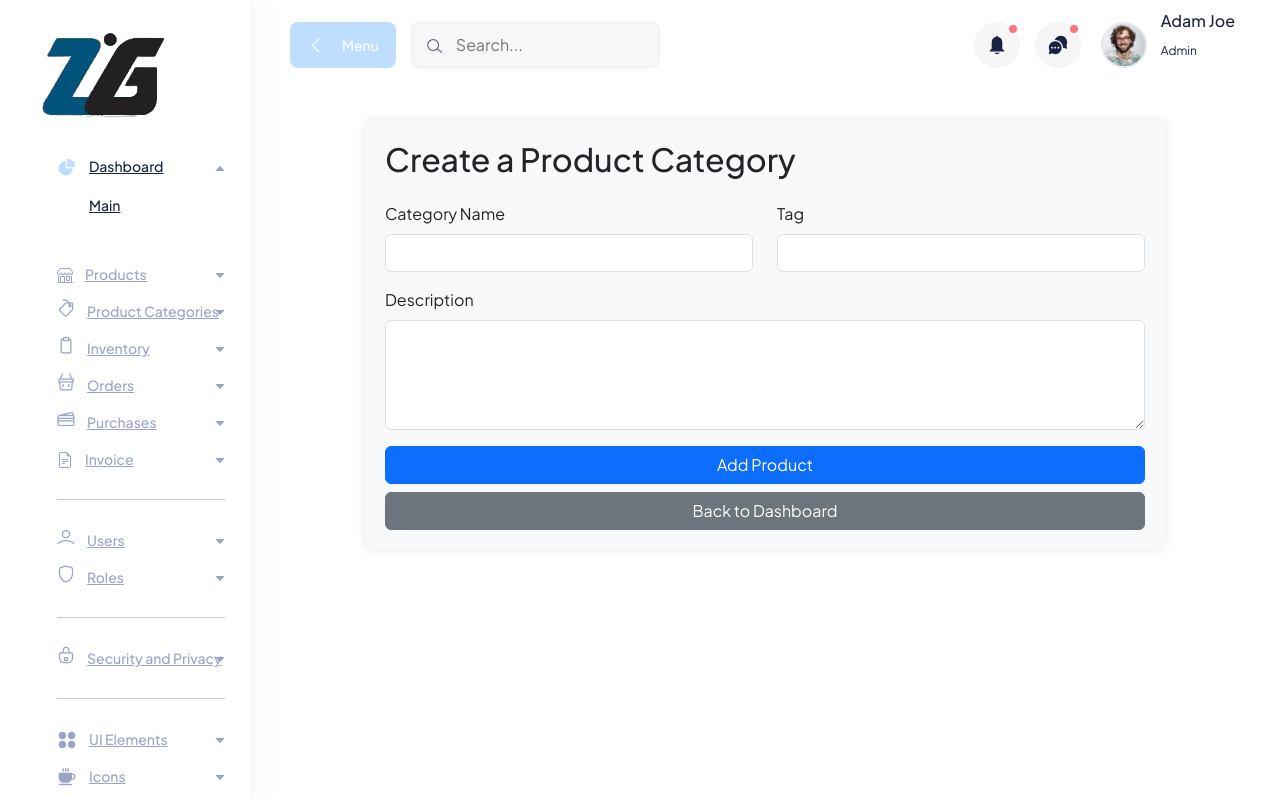
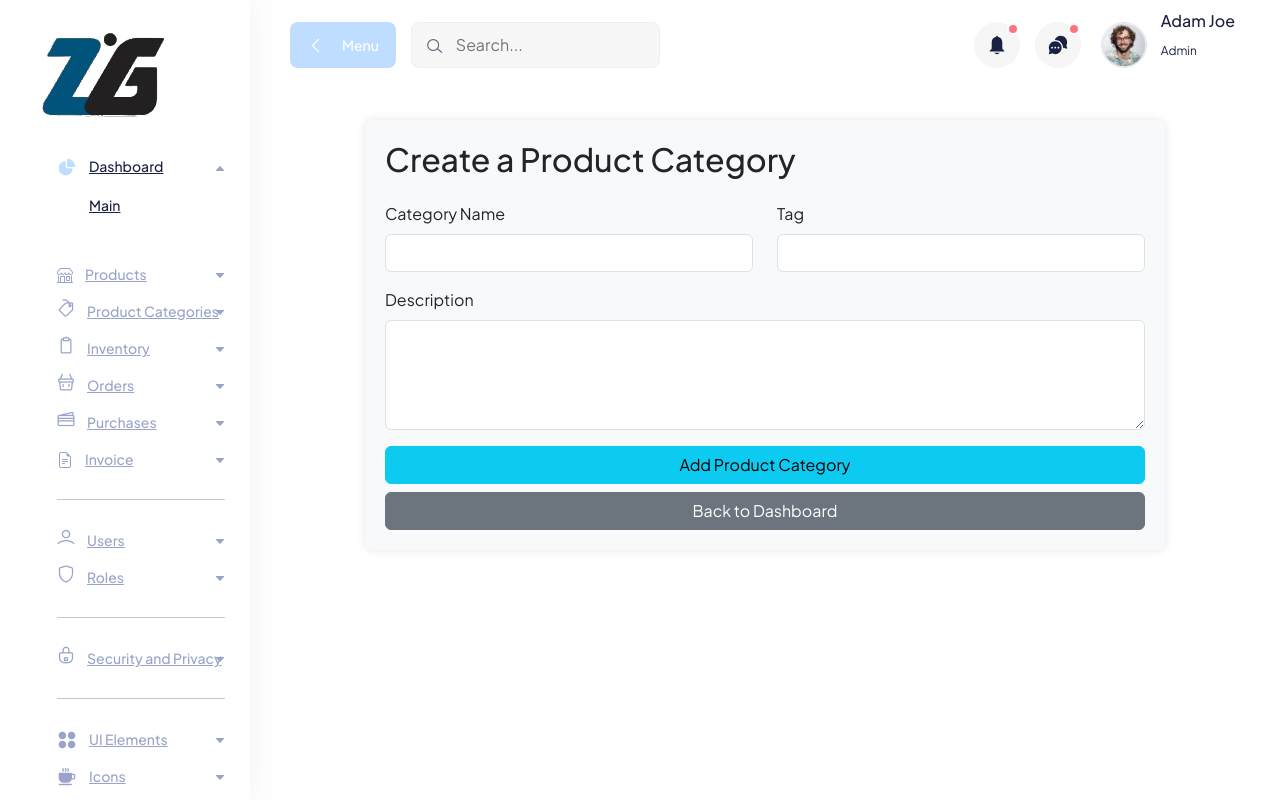
Before and after one commit to Easy-Tech-Solutions/zig-customize-project, a PHP site: page /admin/dashboard/AddProductCategory.php in a window 1280 px wide. Run offline with PHP 8.4, Linux system fonts and the light colour scheme; the visitor is signed in with stand-in values (Sample User, id 1).

Commit message:
add category code

```diff
--- a/admin/dashboard/AddProductCategory.php
+++ b/admin/dashboard/AddProductCategory.php
@@ -99,7 +99,7 @@
                 </div>
 
                 <div class="d-grid gap-2">
-                    <button type="submit" class="btn btn-primary">Add Product</button>
+                    <button type="submit" class="btn btn-info">Add Product Category</button>
                     <a href="dashboard.php" name="addcategory" value="addcategory" class="btn btn-secondary">Back to Dashboard</a>
                 </div>
             </form>
--- a/admin/dashboard/ProductsCategory.php
+++ b/admin/dashboard/ProductsCategory.php
@@ -50,7 +50,7 @@
             <div class="row">
               <div class="col-lg-12">
                 <div class="card-style mb-30">
-                  <button type="button" class="btn btn-primary"><a href="AddProductCategory.php">Add Category</a></button>
+                  <button type="button" class="btn btn-info text-black"><a href="AddProductCategory.php">Add Category</a></button>
                   <p class="text-sm mb-20">
 
                   </p>
--- a/admin/dashboard/addproduct.php
+++ b/admin/dashboard/addproduct.php
@@ -197,7 +197,7 @@
                 </div>
 
                 <div class="d-grid gap-2">
-                    <button type="submit" class="btn btn-primary">Add Product</button>
+                    <button type="submit" class="btn btn-info">Add Product</button>
                     <a href="dashboard.php" name="addproduct" value="addproduct" class="btn btn-secondary">Back to Dashboard</a>
                 </div>
             </form>
```
